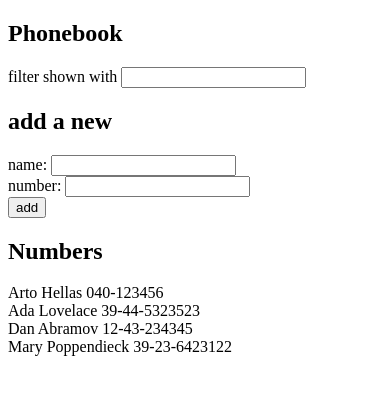
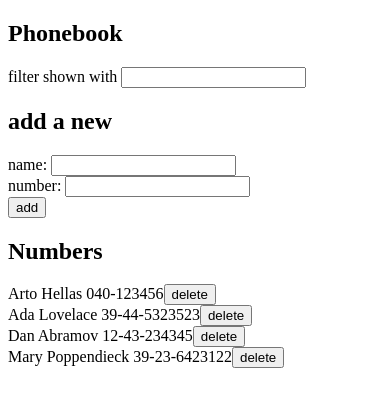
Before and after one commit to danielturcios/phonebook, a React (Create React App) app: page / in a window 390 px wide. Shown: the top 406 px of the page. Built offline with nearby package versions, Linux system fonts and the light colour scheme; data requests are answered from the project's data file.

Commit message:
2.17 - step9 - delete entries from phonebook

```diff
--- a/src/App.js
+++ b/src/App.js
@@ -27,6 +27,24 @@ function App() {
       person => person.name.toLocaleLowerCase().indexOf(newFilter.toLocaleLowerCase()) !== -1)
   }
 
+  const toDelete = ( name, id ) => {
+    console.log(id)
+    if (window.confirm(`Delete ${name} ?`)) {
+      personService
+        .remove(id)
+        .then(success => {
+          console.log("delete success")
+          setPersons(persons.filter(person => person.id !== id))
+        })
+        .catch(error => {
+          alert(
+            `${name} was already deleted from server`
+          )
+          setPersons(persons.filter(person => person.id !== id))
+        })
+    }
+  }
+
   return (
     <div>
       <h2>Phonebook</h2>
@@ -43,7 +61,10 @@ function App() {
       />
 
       <h2>Numbers</h2>
-      <Persons filteredPersons={filteredPersons} />
+      <Persons
+        filteredPersons={filteredPersons}
+        toDelete={toDelete}
+      />
 
     </div>
   );
--- a/src/components/Person.js
+++ b/src/components/Person.js
@@ -1,8 +1,11 @@
 import React from 'react'
 
-const Person = ({ person }) => {
+const Person = ({ person, toDelete }) => {
     return (
-        <li>{person.name} {person.number}</li>
+        <li>
+            {person.name} {person.number}
+            <button onClick={toDelete}>delete</button>
+        </li>
     )
 }
 
--- a/src/components/Persons.js
+++ b/src/components/Persons.js
@@ -1,12 +1,16 @@
 import React from 'react'
 import Person from './Person'
 
-const Persons = ( {filteredPersons}) => {
+const Persons = ( {filteredPersons, toDelete}) => {
     return (
         <div>
             <ul>
             {filteredPersons.map(person =>
-                <Person key={person.name} person={person} />
+                <Person
+                    key={person.name}
+                    person={person}
+                    toDelete={() => toDelete( person.name, person.id )}
+                />
             )}
             </ul>
         </div>
--- a/src/services/persons.js
+++ b/src/services/persons.js
@@ -17,4 +17,9 @@ const update = (id, newObject) => {
     return request.then(response => response.data)
 }
 
-export default { getAll, create, update }
+const remove = (id) => {
+    const request = axios.delete(`${baseUrl}/${id}`)
+    return request.then(response => response.data)
+}
+
+export default { getAll, create, update, remove }
```
